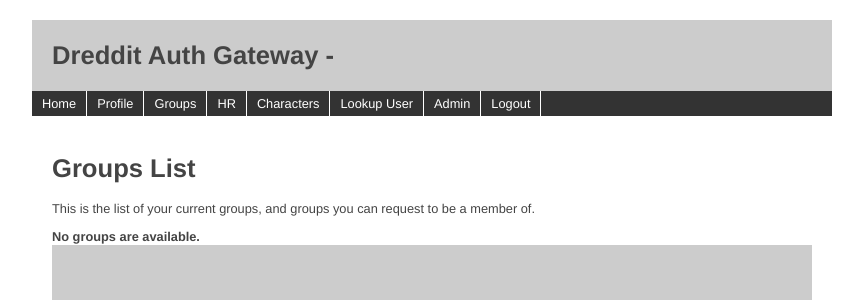
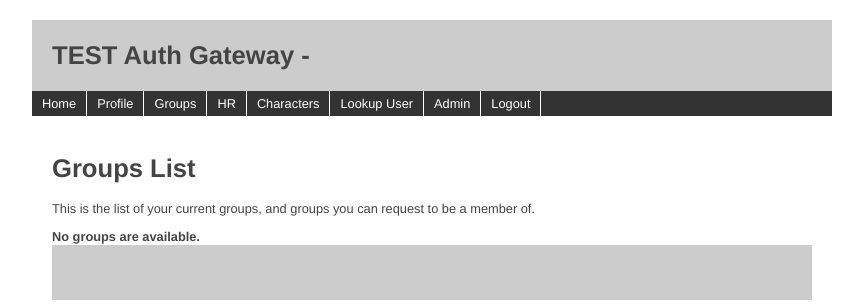
Before and after one commit to nikdoof/test-auth, a Django app: page /groups/list/ in a window 1280 px wide. Shown: the top 304 px of the page, without its empty margins (208-1071 px from the left). Run offline with Django 3.2, Linux system fonts and the light colour scheme; the visitor is signed in with stand-in values (Sample User, id 1); data that the repository does not hold is empty; parts of the project's set-up code (start-up, migrations or seed data) failed here and were passed over.

Commit message:
Updated template for TEST

```diff
--- a/templates/base.html
+++ b/templates/base.html
@@ -3,7 +3,7 @@
 <!DOCTYPE HTML PUBLIC "-//W3C//DTD HTML 4.01//EN">
 <html lang="en">
 <head>
-    <title>Dreddit Auth</title>
+    <title>TEST Auth</title>
     <link rel="stylesheet" href="/static/css/style.css" type="text/css" media="screen">
     {% block HeadTag %}{% endblock %}
 </head>
@@ -11,7 +11,7 @@
 <div id="container">
 	<div id="header">
 		<h1>
-			Dreddit Auth Gateway - {% block title %}{% endblock %}
+			TEST Auth Gateway - {% block title %}{% endblock %}
 		</h1>
 	</div>
 	<div id="navigation">
```
